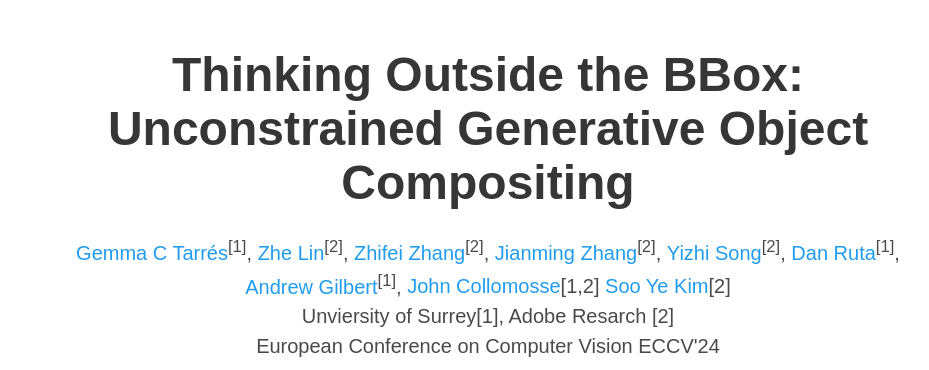
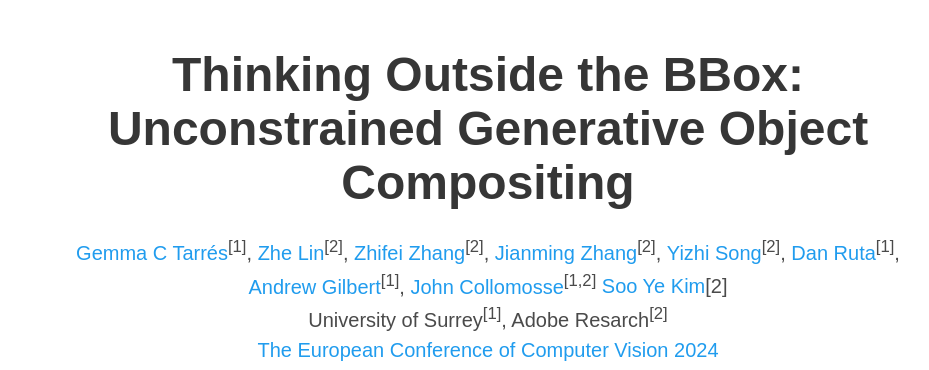
Before and after one commit to andrewjohngilbert/BBox, a plain HTML site: page index.html in a window 1280 px wide. Shown: the top 370 px of the page, without its empty margins (152-1081 px from the left). Drawn offline with nearby package versions, Linux system fonts and the light colour scheme; some icons are missing; a web font is replaced by a local one.

Commit message:
Update index.html

```diff
--- a/index.html
+++ b/index.html
@@ -80,7 +80,7 @@
                   <span class="author-block">
                     <a href="https://andrewjohngilbert.github.io/" target="_blank">Andrew Gilbert</a><sup>[1]</sup>,</span>
                   <span class="author-block">
-                    <a href="http://personal.ee.surrey.ac.uk/Personal/J.Collomosse/" target="_blank">John Collomosse</a>[1,2]
+                    <a href="http://personal.ee.surrey.ac.uk/Personal/J.Collomosse/" target="_blank">John Collomosse</a><sup>[1,2]</sup>
                   </span>
                   <span class="author-block">
                     <a href="https://sites.google.com/view/sooyekim" target="_blank">Soo Ye Kim</a>[2]
@@ -91,7 +91,7 @@
 
 
                   <div class="is-size-5 publication-authors">
-                    <span class="author-block">Unviersity of Surrey[1], Adobe Resarch [2]<br>European Conference on Computer Vision ECCV'24</span>
+                    <span class="author-block">University of Surrey<sup>[1]</sup>, Adobe Resarch<sup>[2]</sup><br><a href="https://eccv2024.ecva.net/" target="_blank">The European Conference of Computer Vision 2024</a></span>
 
                   </div>
 
```
